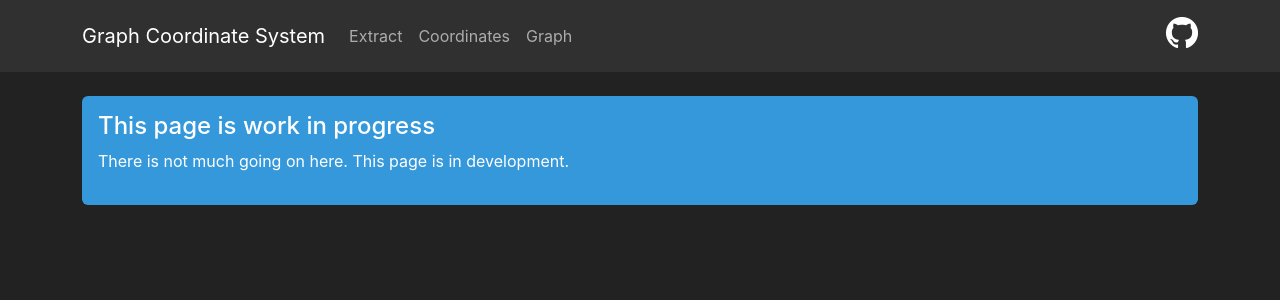
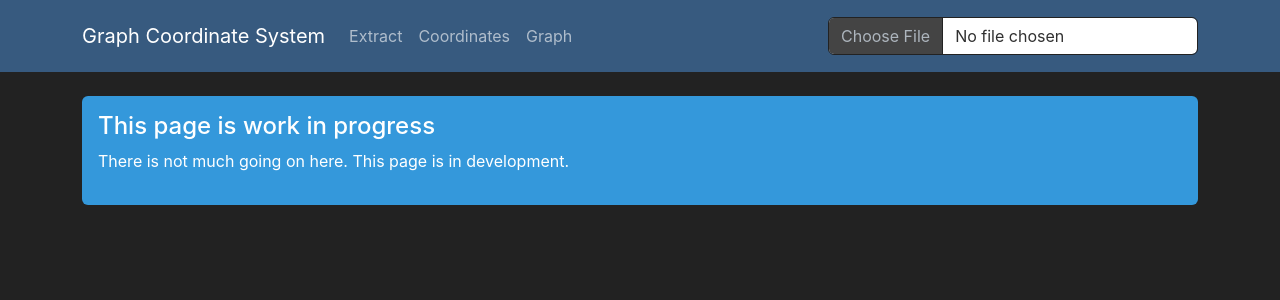
Before and after one commit to bayramdev/graph-coordinate-system, a Next.js app: page / in a window 1280 px wide. Shown: the top 300 px of the page. Built offline with nearby package versions, Linux system fonts and the light colour scheme.

Commit message:
Create HeaderDataButton component

```diff
--- a/components/Header.tsx
+++ b/components/Header.tsx
@@ -3,13 +3,13 @@ import Link from "next/link";
 import Nav from "react-bootstrap/Nav";
 import Navbar from "react-bootstrap/Navbar";
 import Container from "react-bootstrap/Container";
-import GithubSourceLink from "./GithubSourceLink";
 import HeaderLink from "./HeaderLink";
+import HeaderDataButton from "./HeaderDataButton";
 
 const Header = () => {
   return (
     <header>
-      <Navbar collapseOnSelect expand="lg" bg="dark" variant="dark">
+      <Navbar collapseOnSelect expand="lg" bg="primary" variant="dark">
         <Container>
           <Link href="/" passHref>
             <Navbar.Brand>Graph Coordinate System</Navbar.Brand>
@@ -23,7 +23,7 @@ const Header = () => {
             </Nav>
 
             <Nav>
-              <GithubSourceLink />
+              <HeaderDataButton />
             </Nav>
           </Navbar.Collapse>
         </Container>
--- /dev/null
+++ b/components/HeaderDataButton.tsx
@@ -0,0 +1,29 @@
+import React from "react";
+import Form from "react-bootstrap/Form";
+import Button from "react-bootstrap/Button";
+import { GraphsContext } from "@/contexts/graphs";
+
+const HeaderDataButton = () => {
+  const { graphs, setGraphs } = React.useContext(GraphsContext);
+
+  const handleFile: React.ChangeEventHandler = (e) => {
+    e.preventDefault();
+    setGraphs({});
+  };
+
+  const handleReset: React.MouseEventHandler = (e) => {
+    setGraphs(null);
+  };
+
+  return graphs ? (
+    <Button variant="warning" onClick={handleReset}>
+      Reset data
+    </Button>
+  ) : (
+    <Form.Group controlId="formFile">
+      <Form.Control type="file" accept=".xls,.xlsx" onChange={handleFile} />
+    </Form.Group>
+  );
+};
+
+export default HeaderDataButton;
```
